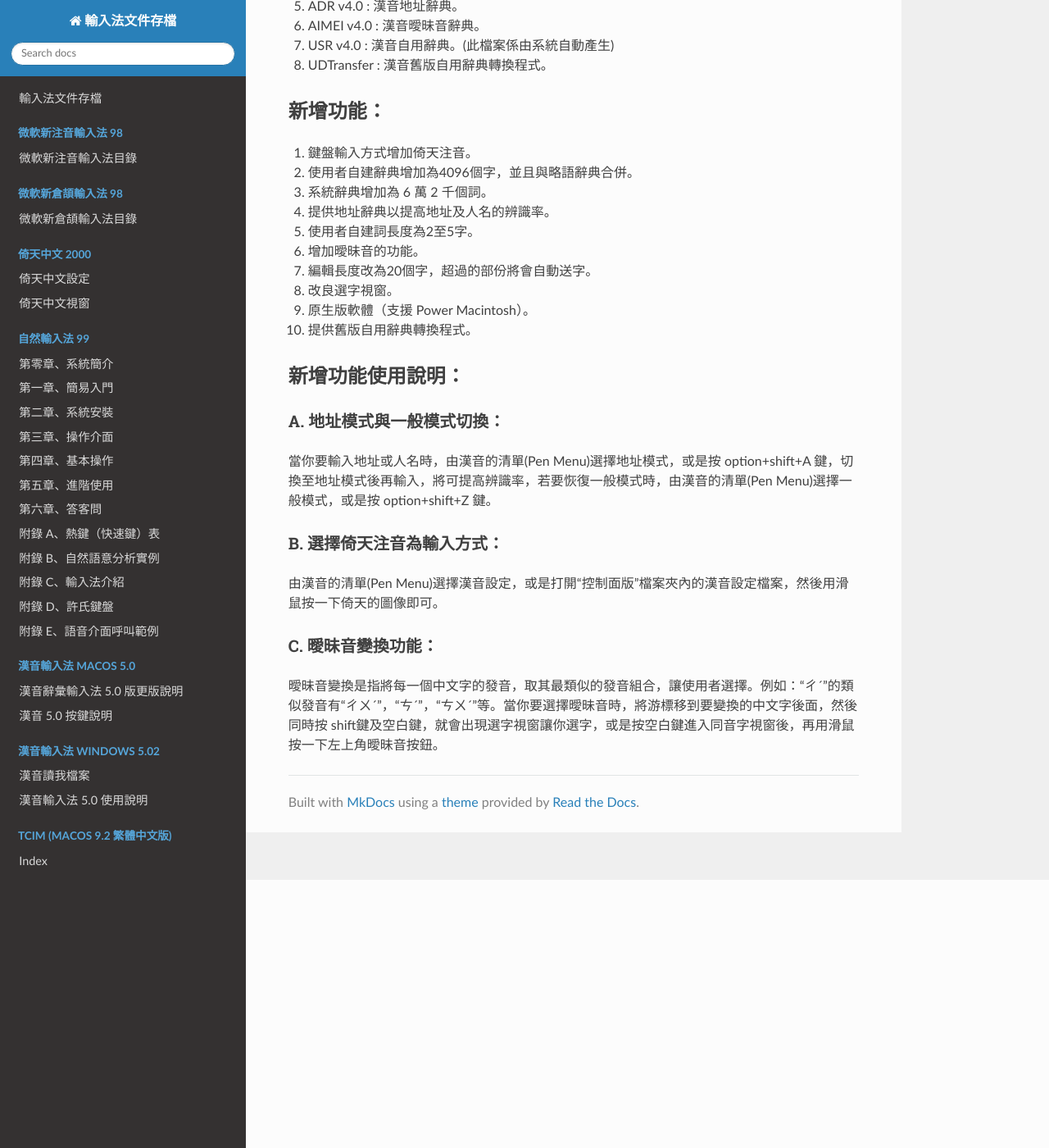
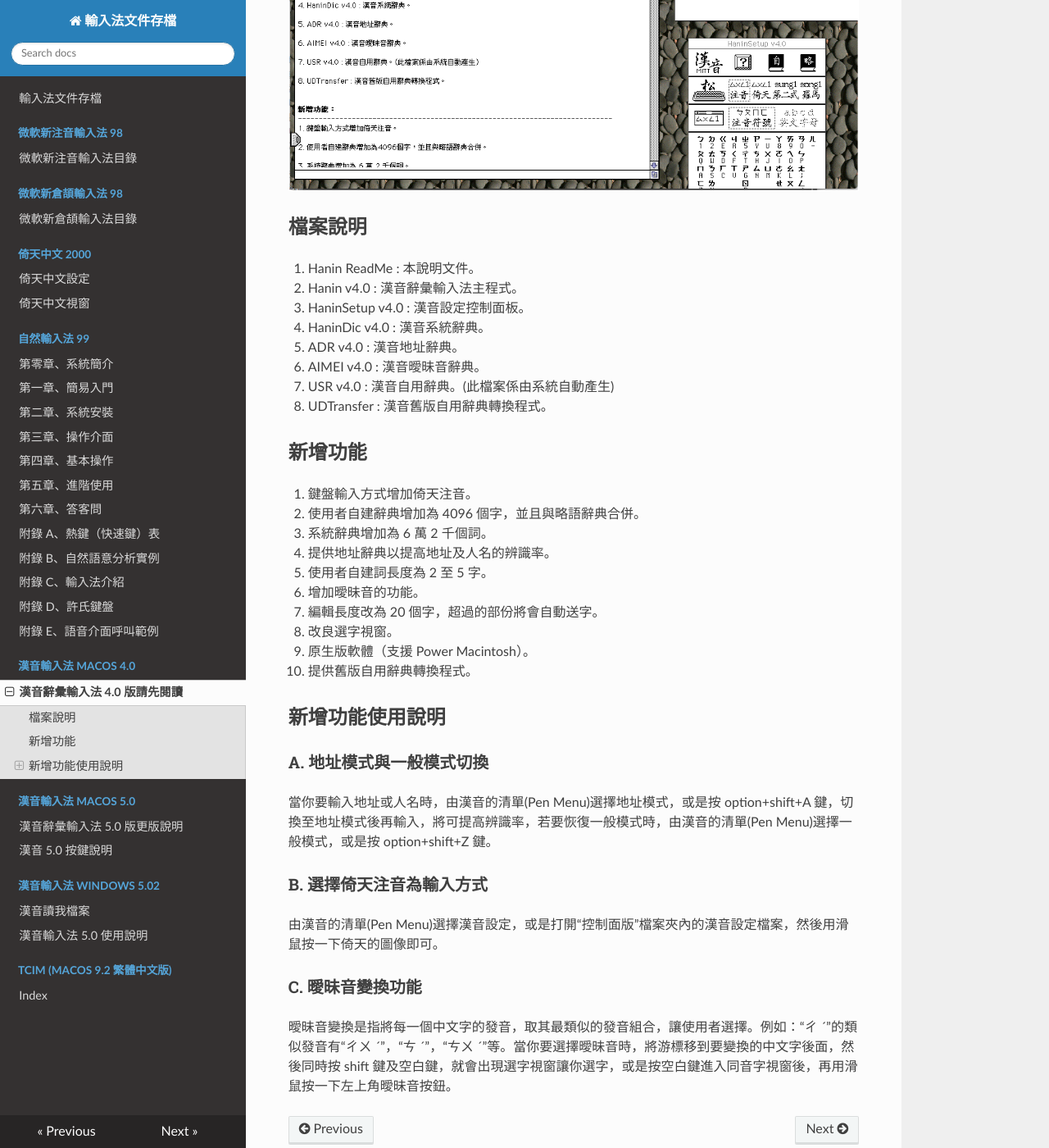
Before and after one commit to zonble/ime_doc_archive, an MkDocs documentation site: the page built from docs/hanin_4_macos/hanin_4_macos_readme.md, in a window 1280 px wide and 1400 px high, scrolled down 327 px. Shown: the whole window at 82% size. Built offline with MkDocs 1.6.1, drawn with Linux system fonts in a browser that asks for light colours; nearby versions of some CDN libraries; some of the changed text lies outside the part shown.

Commit message:
Refactor code structure for improved readability and maintainability

```diff
--- a/docs/hanin_4_macos/hanin_4_macos_readme.md
+++ b/docs/hanin_4_macos/hanin_4_macos_readme.md
@@ -1,6 +1,8 @@
-# 漢音辭彙輸入法 4.0 版請先閱讀：
+# 漢音辭彙輸入法 4.0 版請先閱讀
 
-## 檔案說明：
+![漢音辭彙輸入法 4.0 版請先閱讀](./hanin4.png)
+
+## 檔案說明
 
 1. Hanin ReadMe : 本說明文件。
 2. Hanin v4.0 : 漢音辭彙輸入法主程式。
@@ -11,26 +13,29 @@
 7. USR v4.0 : 漢音自用辭典。(此檔案係由系統自動產生)
 8. UDTransfer : 漢音舊版自用辭典轉換程式。
 
-## 新增功能：
+## 新增功能
 
 1. 鍵盤輸入方式增加倚天注音。
-2. 使用者自建辭典增加為4096個字，並且與略語辭典合併。
+2. 使用者自建辭典增加為 4096 個字，並且與略語辭典合併。
 3. 系統辭典增加為 6 萬 2 千個詞。
 4. 提供地址辭典以提高地址及人名的辨識率。
-5. 使用者自建詞長度為2至5字。
+5. 使用者自建詞長度為 2 至 5 字。
 6. 增加曖昧音的功能。
-7. 編輯長度改為20個字，超過的部份將會自動送字。
+7. 編輯長度改為 20 個字，超過的部份將會自動送字。
 8. 改良選字視窗。
 9. 原生版軟體（支援 Power Macintosh）。
 10. 提供舊版自用辭典轉換程式。
 
-## 新增功能使用說明：
+## 新增功能使用說明
 
-### A. 地址模式與一般模式切換：
+### A. 地址模式與一般模式切換
+
 當你要輸入地址或人名時，由漢音的清單(Pen Menu)選擇地址模式，或是按 option+shift+A 鍵，切換至地址模式後再輸入，將可提高辨識率，若要恢復一般模式時，由漢音的清單(Pen Menu)選擇一般模式，或是按 option+shift+Z 鍵。
 
-### B. 選擇倚天注音為輸入方式：
+### B. 選擇倚天注音為輸入方式
+
 由漢音的清單(Pen Menu)選擇漢音設定，或是打開“控制面版”檔案夾內的漢音設定檔案，然後用滑鼠按一下倚天的圖像即可。
 
-### C. 曖昧音變換功能：
-曖昧音變換是指將每一個中文字的發音，取其最類似的發音組合，讓使用者選擇。例如：“ㄔˊ”的類似發音有“ㄔㄨˊ”，“ㄘˊ”，“ㄘㄨˊ”等。當你要選擇曖昧音時，將游標移到要變換的中文字後面，然後同時按 shift鍵及空白鍵，就會出現選字視窗讓你選字，或是按空白鍵進入同音字視窗後，再用滑鼠按一下左上角曖昧音按鈕。
+### C. 曖昧音變換功能
+
+曖昧音變換是指將每一個中文字的發音，取其最類似的發音組合，讓使用者選擇。例如：“ㄔ ˊ”的類似發音有“ㄔㄨ ˊ”，“ㄘ ˊ”，“ㄘㄨ ˊ”等。當你要選擇曖昧音時，將游標移到要變換的中文字後面，然後同時按 shift 鍵及空白鍵，就會出現選字視窗讓你選字，或是按空白鍵進入同音字視窗後，再用滑鼠按一下左上角曖昧音按鈕。
--- a/mkdocs.yml
+++ b/mkdocs.yml
@@ -22,6 +22,8 @@ nav:
       - "going_99/chapt-ac.md"
       - "going_99/chapt-ad.md"
       - "going_99/chapt-ae.md"
+  - "漢音輸入法 macOS 4.0":
+      - "hanin_4_macos/hanin_4_macos_readme.md"
   - "漢音輸入法 macOS 5.0":
       - "hanin_5_macos/hanin_5_readme.md"
       - "hanin_5_macos/keys.md"
```
Also changed, not shown: docs/index.md (+5 -0 lines), docs/hanin_4_macos/hanin4.png (added), 1 other file.
